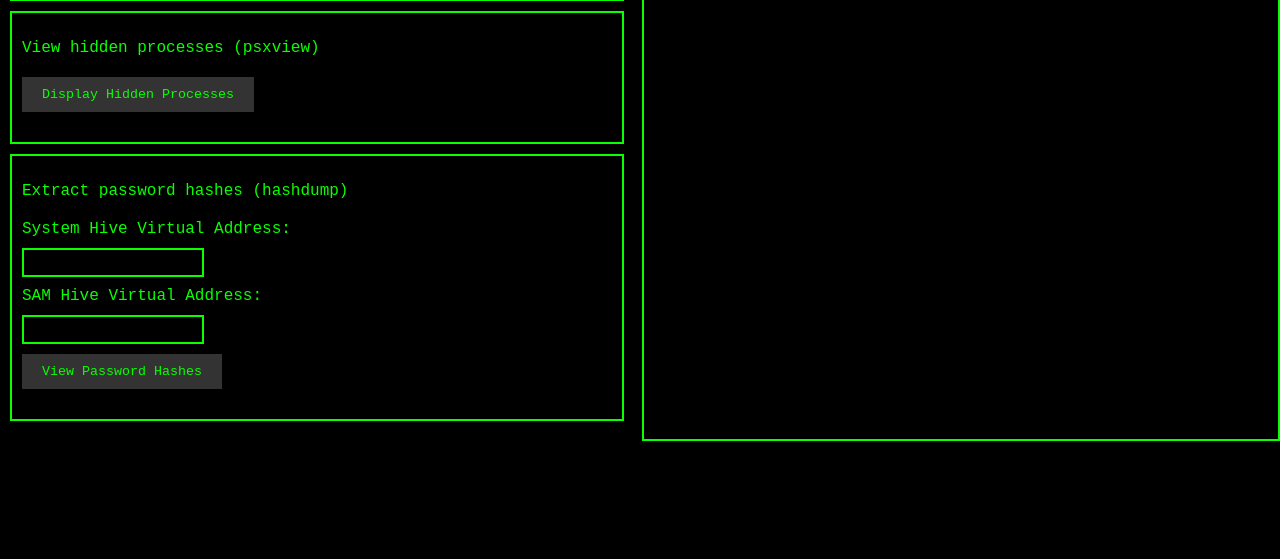
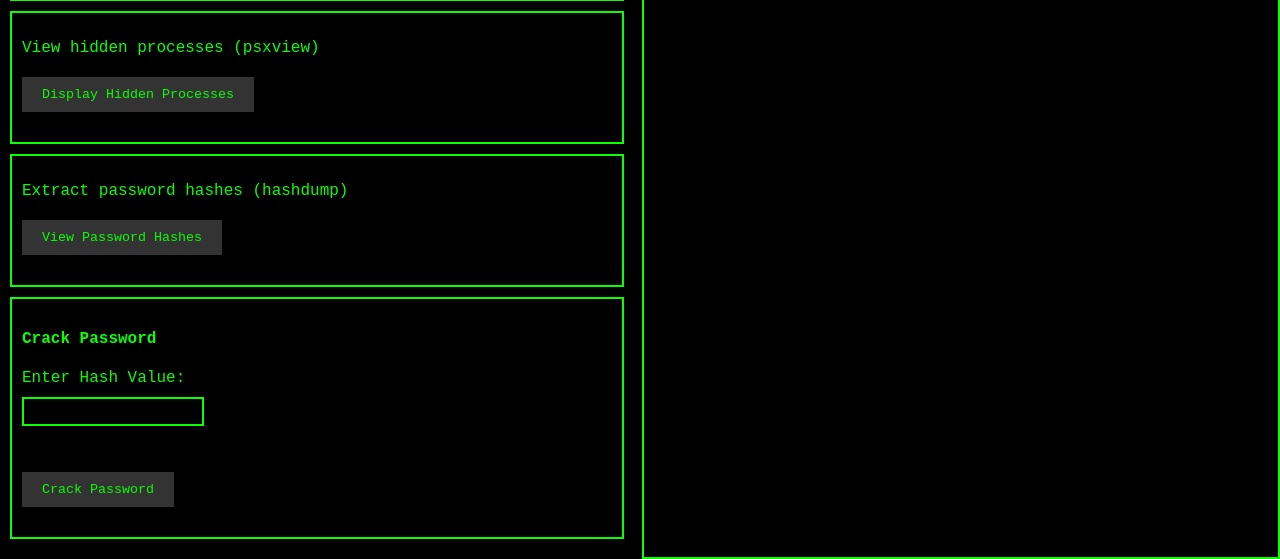
Before and after one commit to mahikagup10/ForensicFramework-CapstoneProject, a Flask app: page /memory_forensics in a window 1280 px wide. Shown: the part 1084-1643 px from the top of the page. Before the commit the page ends 1525 px from the top, so only its background shows below. Run offline with Flask 3, Linux system fonts and the light colour scheme.

Commit message:
Add files via upload

```diff
--- a/app.py
+++ b/app.py
@@ -151,8 +151,6 @@ def memory_tools():
                 return jsonify(error="An error occurred during psxview execution.")
 
         if action == 'hashdump':
-            system = request.form['system']
-            sam = request.form['sam']
             command = ['python2', '/opt/volatility/vol.py', '-f', mem_address, '--profile='+profile, 'hashdump']
             try:
                 output = subprocess.check_output(command, stderr=subprocess.STDOUT, text=True)
@@ -163,6 +161,27 @@ def memory_tools():
                 # Handle errors here, for example:
                 print(e.cmd, e.output)
                 return jsonify(error="An error occurred during psxview execution.")
+
+        if action == 'crackpassword':
+            hash_value = request.form['hash_value']  # Get the hash value from the form
+
+    # Store the hash value in a file called hash.txt
+            with open('hash.txt', 'w') as hash_file:
+                hash_file.write(hash_value)
+
+    # Run the hashcat command
+            command = ['hashcat', '-m', '1000', '-a', '0', 'hash.txt', 'rockyou.txt']
+
+            try:
+                output = subprocess.check_output(command, stderr=subprocess.STDOUT, text=True)
+        # Wrap the output in <pre> tags and replace newlines with <br> tags
+                output = '<pre>' + output.replace('\n', '<br>') + '</pre>'
+                return output
+            except subprocess.CalledProcessError as e:
+        # Handle errors here, for example:
+                print(e.cmd, e.output)
+        return jsonify(error="An error occurred during hashcat execution.")
+
 
 
 
--- a/templates/memory_tools.html
+++ b/templates/memory_tools.html
@@ -120,13 +120,23 @@
         <form id="hashdump-form" action="/memory_tools" method="POST">
             <input type="hidden" name="action" value="hashdump">
             <!-- <label for="offset">Profile:</label>
-            <input type="text" id="profile" name="profile" required> -->
+            <input type="text" id="profile" name="profile" required>
             <label for="offset">System Hive Virtual Address:</label>
             <input type="text" id="system" name="system" required>
             <label for="offset">SAM Hive Virtual Address:</label>
-            <input type="text" id="sam" name="sam" required>
+            <input type="text" id="sam" name="sam" required> -->
             <button type="submit" id="hashdump-button">View Password Hashes</button>
         </form>
+        </div>
+
+        <div class="form-field">
+            <h4>Crack Password</h4>
+            <form id="crack-password-form" action="/memory_tools" method="POST">
+                <input type="hidden" name="action" value="crackpassword">
+                <label for="hash_value">Enter Hash Value:</label>
+                <input type="text" id="hash_value" name="hash_value" required><br><br>
+                <button type="submit" id="crack-password-button">Crack Password</button>
+            </form>
         </div>
 
    	</div>
@@ -163,6 +173,7 @@
             const pslistForm = document.getElementById('pslist-form');
             const psxviewForm = document.getElementById('psxview-form');
             const hashdumpForm = document.getElementById('hashdump-form');
+            const crackPasswordForm = document.getElementById('crack-password-form');
 
 
             function displayUploadBanner() {
@@ -339,7 +350,7 @@
                 });
             });
 
-            hashdump.addEventListener('submit', function (event) {
+            hashdumpForm.addEventListener('submit', function (event) {
                 event.preventDefault(); // Prevent the default form submission
 
                 // Make an AJAX request to execute the img_stat function
@@ -356,7 +367,23 @@
                 });
             });
 
+            crackPasswordForm.addEventListener('submit', function (event) {
+                event.preventDefault(); // Prevent the default form submission
 
+                const formData = new FormData(crackPasswordForm);
+
+                fetch('/memory_tools', {
+                    method: 'POST',
+                    body: formData,
+                })
+                .then(response => response.text())
+                .then(data => {
+                    displayOutput(data); // Display output in the output container
+                })
+                .catch(error => {
+                    outputContainer.innerText = 'Error: ' + error.message;
+                });
+            });
 
 
 });
```
